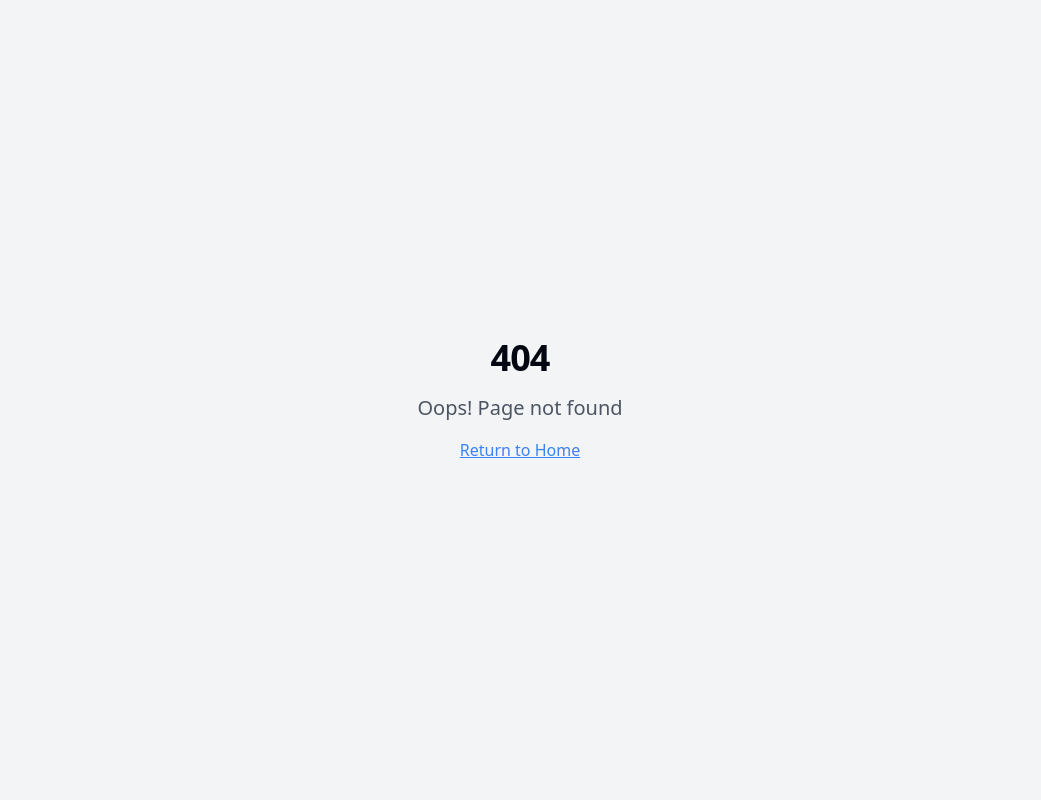
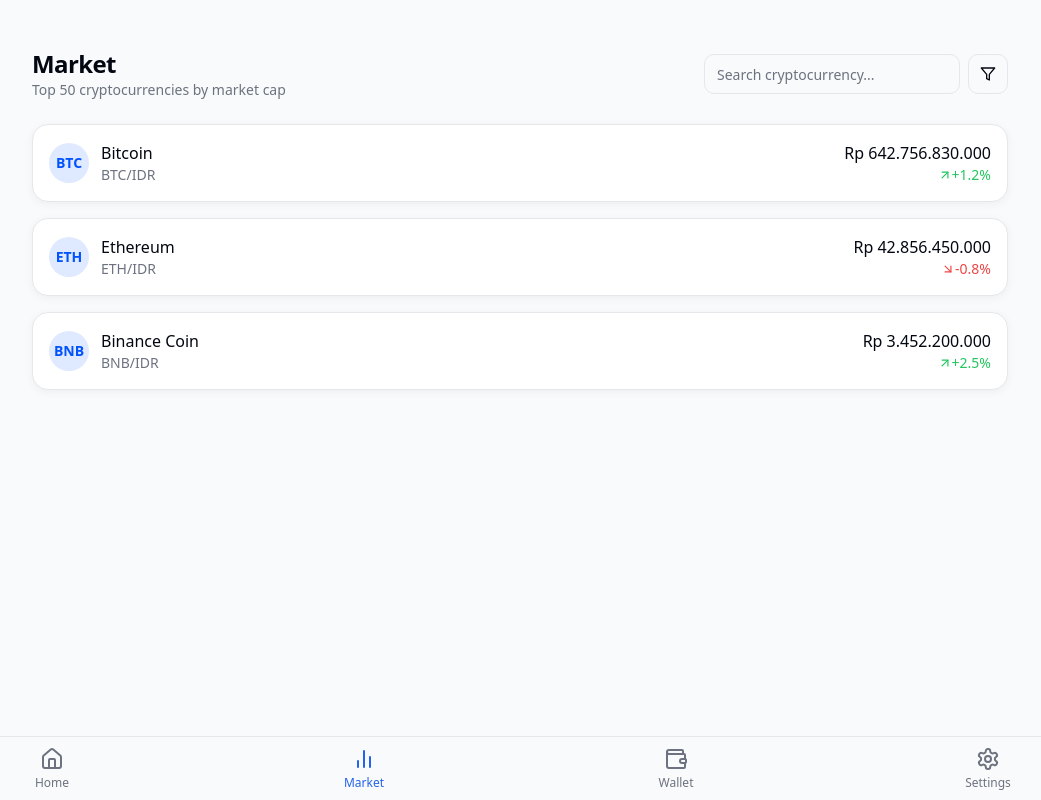
Before and after one commit to harryrd/tradewalletify, a React (Vite) app: page /market in a window 1280 px wide. Before the commit this address had no page. Shown: the whole page, without its empty margins (120-1161 px from the left). Built offline with nearby package versions, Linux system fonts and the light colour scheme.

Commit message:
Rename Trading page to Market
Rename the Trading page to Market and implement the requested features, including a cryptocurrency list, filters, and navigation to the Trading page.

```diff
--- a/src/App.tsx
+++ b/src/App.tsx
@@ -6,6 +6,7 @@ import { QueryClient, QueryClientProvider } from "@tanstack/react-query";
 import { BrowserRouter, Routes, Route } from "react-router-dom";
 import Index from "./pages/Index";
 import NotFound from "./pages/NotFound";
+import Market from "./components/Market";
 import Trading from "./components/Trading";
 import Wallet from "./components/Wallet";
 import Settings from "./components/Settings";
@@ -21,7 +22,12 @@ const App = () => (
       <BrowserRouter>
         <Routes>
           <Route path="/" element={<Index />} />
-          <Route path="/trading" element={
+          <Route path="/market" element={
+            <Layout>
+              <Market />
+            </Layout>
+          } />
+          <Route path="/trading/:cryptoId" element={
             <Layout>
               <Trading />
             </Layout>
@@ -36,7 +42,6 @@ const App = () => (
               <Settings />
             </Layout>
           } />
-          {/* ADD ALL CUSTOM ROUTES ABOVE THE CATCH-ALL "*" ROUTE */}
           <Route path="*" element={<NotFound />} />
         </Routes>
       </BrowserRouter>
--- a/src/components/Layout.tsx
+++ b/src/components/Layout.tsx
@@ -12,7 +12,7 @@ const Layout = ({ children }: LayoutProps) => {
 
   const navItems = [
     { path: "/", icon: Home, label: "Home" },
-    { path: "/trading", icon: BarChart2, label: "Trading" },
+    { path: "/market", icon: BarChart2, label: "Market" },
     { path: "/wallet", icon: Wallet, label: "Wallet" },
     { path: "/settings", icon: Settings, label: "Settings" },
   ];
--- /dev/null
+++ b/src/components/Market.tsx
@@ -0,0 +1,98 @@
+
+import React from "react";
+import { useNavigate } from "react-router-dom";
+import { Search, Filter } from "lucide-react";
+import { Input } from "@/components/ui/input";
+import { Button } from "@/components/ui/button";
+import PriceCard from "@/components/ui/PriceCard";
+
+// Sample data - in a real app this would come from an API
+const cryptoData = [
+  {
+    id: "bitcoin",
+    name: "Bitcoin",
+    code: "BTC",
+    price: 642756830000, // In IDR
+    change: 1.2,
+    icon: "/icons/btc.svg",
+  },
+  {
+    id: "ethereum",
+    name: "Ethereum",
+    code: "ETH",
+    price: 42856450000,
+    change: -0.8,
+    icon: "/icons/eth.svg",
+  },
+  {
+    id: "binancecoin",
+    name: "Binance Coin",
+    code: "BNB",
+    price: 3452200000,
+    change: 2.5,
+    icon: "/icons/bnb.svg",
+  },
+  // ... more cryptocurrencies
+];
+
+const Market = () => {
+  const navigate = useNavigate();
+  const [searchQuery, setSearchQuery] = React.useState("");
+  const [sortBy, setSortBy] = React.useState("market_cap");
+
+  const handleCryptoSelect = (cryptoId: string) => {
+    navigate(`/trading/${cryptoId}`);
+  };
+
+  const formatIDR = (price: number) => {
+    return new Intl.NumberFormat('id-ID', {
+      style: 'currency',
+      currency: 'IDR',
+      minimumFractionDigits: 0,
+    }).format(price);
+  };
+
+  return (
+    <div className="py-8 space-y-6">
+      <div className="flex flex-col md:flex-row gap-4 justify-between items-start md:items-center">
+        <div>
+          <h1 className="text-2xl font-semibold">Market</h1>
+          <p className="text-muted-foreground text-sm">Top 50 cryptocurrencies by market cap</p>
+        </div>
+        <div className="flex gap-2 w-full md:w-auto">
+          <Input
+            placeholder="Search cryptocurrency..."
+            value={searchQuery}
+            onChange={(e) => setSearchQuery(e.target.value)}
+            className="w-full md:w-64"
+            icon={<Search className="h-4 w-4" />}
+          />
+          <Button variant="outline" size="icon">
+            <Filter className="h-4 w-4" />
+          </Button>
+        </div>
+      </div>
+
+      <div className="space-y-4">
+        {cryptoData.map((crypto) => (
+          <div
+            key={crypto.id}
+            onClick={() => handleCryptoSelect(crypto.id)}
+            className="cursor-pointer"
+          >
+            <PriceCard
+              name={crypto.name}
+              code={crypto.code}
+              price={crypto.price}
+              change={crypto.change}
+              icon={crypto.icon}
+              priceFormatter={formatIDR}
+            />
+          </div>
+        ))}
+      </div>
+    </div>
+  );
+};
+
+export default Market;
--- a/src/components/ui/PriceCard.tsx
+++ b/src/components/ui/PriceCard.tsx
@@ -8,10 +8,12 @@ interface PriceCardProps {
   price: number;
   change: number;
   icon: string;
+  priceFormatter?: (price: number) => string;
 }
 
-const PriceCard = ({ name, code, price, change, icon }: PriceCardProps) => {
+const PriceCard = ({ name, code, price, change, icon, priceFormatter }: PriceCardProps) => {
   const isPositive = change >= 0;
+  const formattedPrice = priceFormatter ? priceFormatter(price) : price.toLocaleString();
 
   return (
     <div className="crypto-card flex items-center justify-between p-4 hover:shadow-md transition-all duration-200">
@@ -26,11 +28,11 @@ const PriceCard = ({ name, code, price, change, icon }: PriceCardProps) => {
         </div>
         <div>
           <p className="font-medium">{name}</p>
-          <p className="text-sm text-muted-foreground">{code}/USD</p>
+          <p className="text-sm text-muted-foreground">{code}/IDR</p>
         </div>
       </div>
       <div className="text-right">
-        <p className="font-medium">${price.toLocaleString()}</p>
+        <p className="font-medium">{formattedPrice}</p>
         <div
           className={`text-sm flex items-center justify-end ${
             isPositive ? "text-green-500" : "text-red-500"
```
